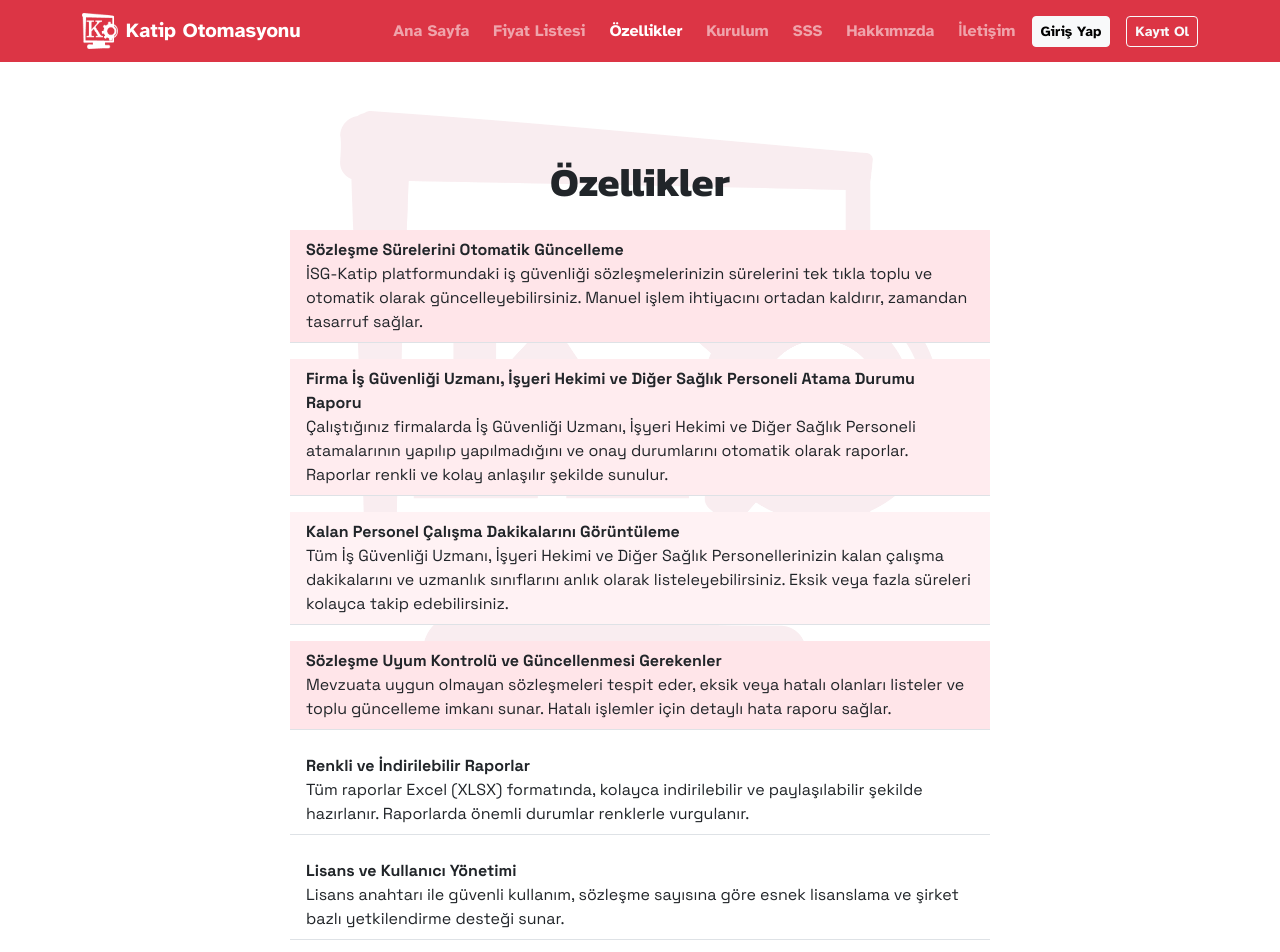
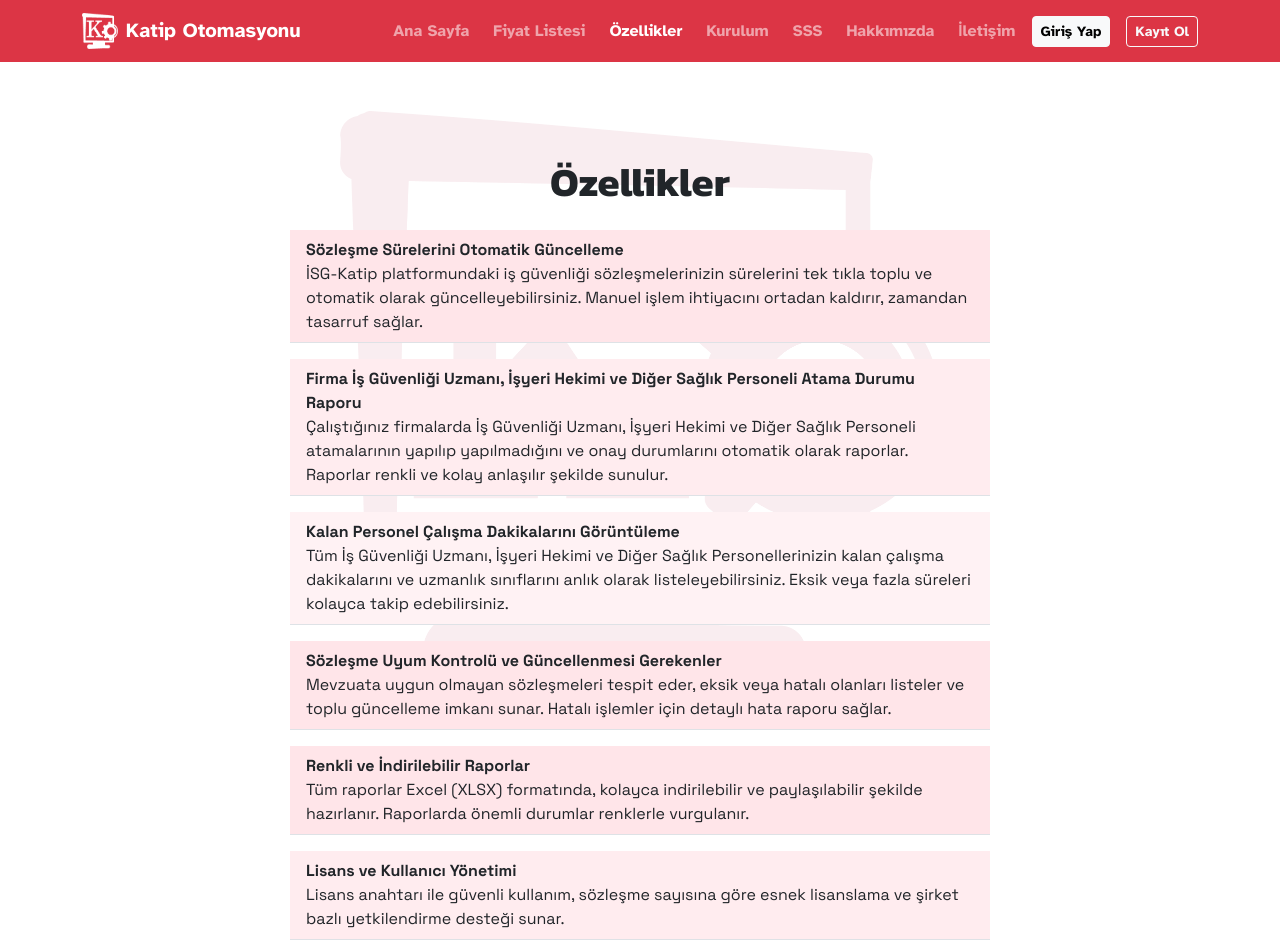
Before and after one commit to yusufkaya01/katip-otomasyonu-fe, a React (Create React App) app: page /ozellikler in a window 1280 px wide. Shown: the top 952 px of the page. Built offline with nearby package versions, Linux system fonts and the light colour scheme.

Commit message:
features page animation fix

```diff
--- a/src/App.css
+++ b/src/App.css
@@ -73,3 +73,15 @@
   animation: featureHighlight 4s linear infinite;
   animation-delay: 3s;
 }
+.feature-list-animated .list-group-item:nth-child(5) {
+  animation: featureHighlight 4s linear infinite;
+  animation-delay: 4s;
+}
+.feature-list-animated .list-group-item:nth-child(6) {
+  animation: featureHighlight 4s linear infinite;
+  animation-delay: 5s;
+}
+.feature-list-animated .list-group-item:nth-child(7) {
+  animation: featureHighlight 4s linear infinite;
+  animation-delay: 6s;
+}
```
